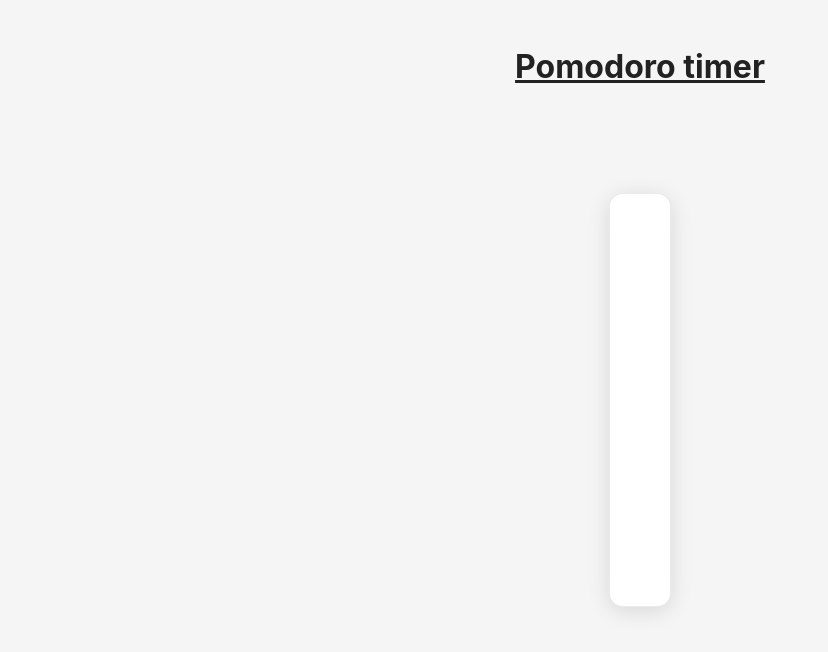
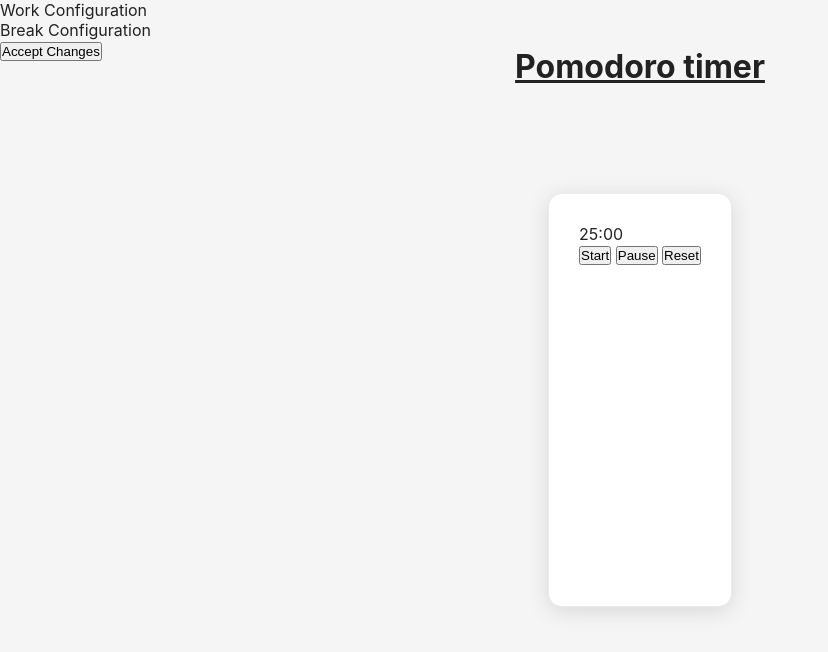
Before and after one commit to rvgraca/pomodoro-timer, a website built with Vite: page src/index.html in a window 1280 px wide. Shown: the whole page, without its empty margins (0-828 px from the left). Built offline with nearby package versions, Linux system fonts and the light colour scheme.

Commit message:
Creating HTML structure.

```diff
--- a/src/css/main.css
+++ b/src/css/main.css
@@ -18,7 +18,7 @@ header {
 }
 
 /* ====== CONTENEDOR PRINCIPAL ====== */
-.container {
+.pomodoroContainer {
     margin: 60px auto;
     padding: 30px;
     background: #ffffff;
@@ -30,3 +30,7 @@ header {
     grid-row-start: 2;
     grid-row-end: 3;
 }
+
+.pomodoroContainer {
+
+}
--- a/src/index.html
+++ b/src/index.html
@@ -14,9 +14,18 @@
     <header class="header">
         <h1>Pomodoro timer</h1>
     </header>
-    <div class="container">
+    <div class="pomodoroContainer">
+        <div id="timerDisplay">25:00</div>
+        <button id="start">Start</button>
+        <button id="pause">Pause</button>
+        <button id="reset">Reset</button>
     </div>
 
+    <div class="configContainer">
+        <div class="workConfiguration">Work Configuration</div>
+        <div class="breakConfiguration">Break Configuration</div>
+        <button class="acceptChanges">Accept Changes</button>
+    </div>
     <!-- JS principal -->
     <script type="module" src="./js/main.js"></script>
 </body>
```
